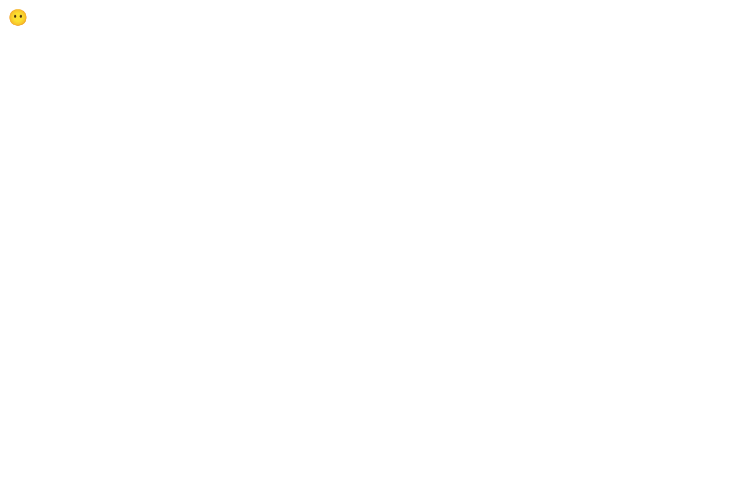
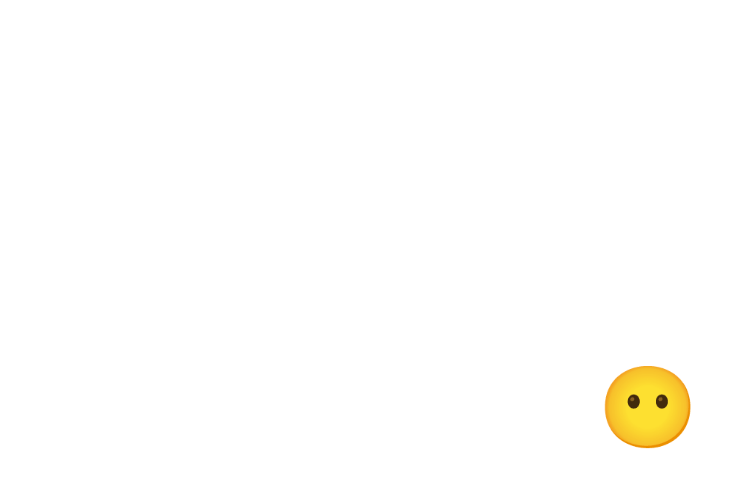
Before and after one commit to tstewart15/tstewart15.github.io, a plain HTML site: page index.html in a window 1280 px wide. Shown: the whole page, without its empty margins (0-745 px from the left). Drawn offline with Linux system fonts and the light colour scheme.

Commit message:
Add dumb styles

```diff
--- a/index.html
+++ b/index.html
@@ -3,6 +3,7 @@
 	<head>
 		<meta charset='utf-8'>
 		<title>😶</title>
+    <link rel='stylesheet' href='styles.css'>
 	</head>
 	<body>
 		<div>😶</div>
--- /dev/null
+++ b/styles.css
@@ -0,0 +1,9 @@
+body {
+  position: fixed;
+  height: 100%;
+  width: 100%;
+  display: flex;
+  justify-content: center;
+  align-items: center;
+  font-size: 80px;
+}
```
